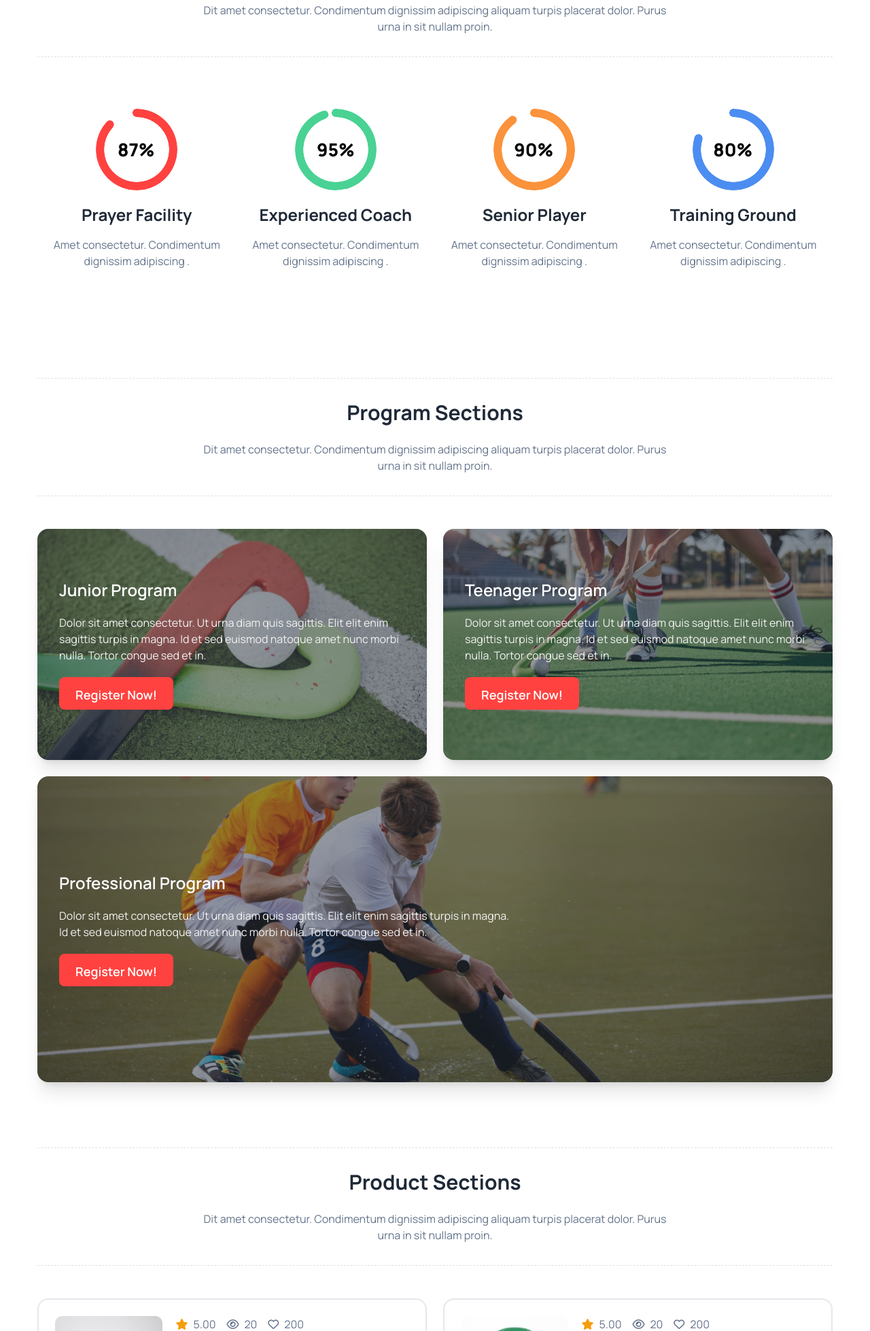
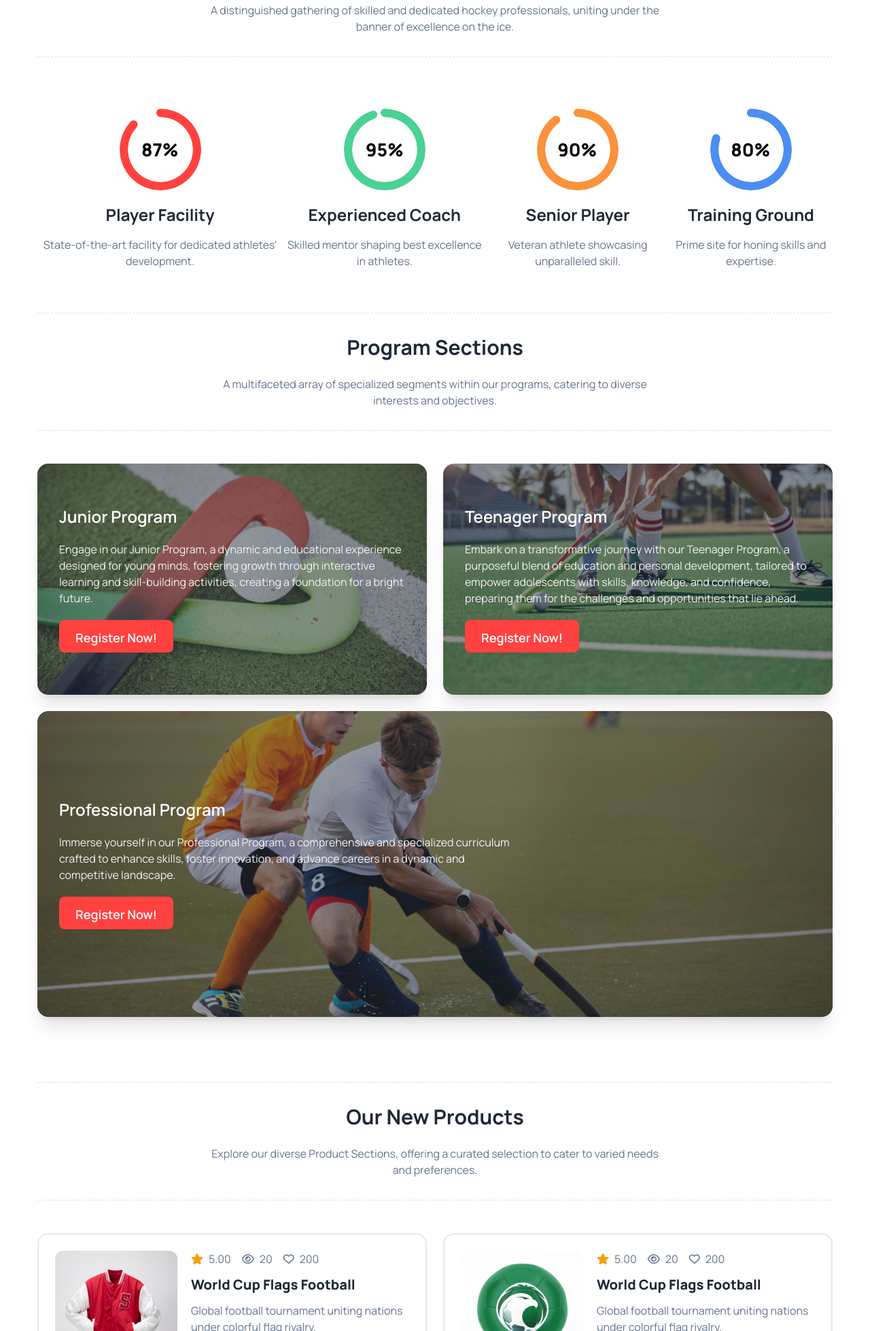
Before and after one commit to hbmubin/Hockeys-A3, a plain HTML site: page index.html in a window 1280 px wide. Shown: the part 842-2800 px from the top of the page at 68% size. Drawn offline with nearby package versions, Linux system fonts and the light colour scheme.

Commit message:
meaningful text added

```diff
--- a/index.html
+++ b/index.html
@@ -53,7 +53,7 @@
       p {
         color: #7b7b7b;
       }
-      .programCardContainer p{
+      .programCardContainer p {
         color: #f2f2f2;
       }
     </style>
@@ -190,8 +190,8 @@
             Meet all the heroes from the field
           </h2>
           <p class="text-slate-500 mt-4 md:w-[500px]">
-            Dit amet consectetur. Condimentum dignissim adipiscing aliquam
-            turpis placerat dolor. Purus urna in sit nullam proin.
+            Embark on a journey to encounter and celebrate the inspiring heroes
+            making a difference in various fields.
           </p>
         </div>
       </div>
@@ -207,70 +207,75 @@
               Professional Hockeys Club
             </h2>
             <p class="md:w-7/12 mx-auto text-slate-500 mt-4">
-              Dit amet consectetur. Condimentum dignissim adipiscing aliquam
-              turpis placerat dolor. Purus urna in sit nullam proin.
+              A distinguished gathering of skilled and dedicated hockey
+              professionals, uniting under the banner of excellence on the ice.
             </p>
           </div>
           <div
-            class="progressBoxContainer flex flex-col items-center gap-52 md:gap-0 md:flex-row md:justify-around pt-12"
+            class="progressBoxContainer flex flex-col items-center gap-20 md:gap-0 md:flex-row md:justify-around pt-12"
           >
-            <div
+            <div class="progressBox flex flex-col justify-center items-center">
+              <div
               class="radial-progress primary scale-150"
               style="--value: 87"
               role="progressbar"
             >
               <span class="text-black font-extrabold scale-110"> 87%</span>
             </div>
-            <div
+            <div class="text-center">
+              <h2 class="font-bold text-2xl pt-10 pb-4">Player Facility</h2>
+              <p class="text-slate-500 md:w-auto w-9/12 mx-auto">
+                State-of-the-art facility for dedicated athletes' development.
+              </p>
+            </div>
+            </div>
+            <div class="progressBox flex flex-col justify-center items-center">
+              <div
               class="radial-progress text-[#49D293] scale-150"
               style="--value: 95"
               role="progressbar"
             >
               <span class="text-black font-extrabold scale-110"> 95%</span>
             </div>
-            <div
+            <div class="text-center">
+              <h2 class="font-bold text-2xl pt-10 pb-4">Experienced Coach</h2>
+              <p class="text-slate-500 md:w-auto w-9/12 mx-auto">
+                Skilled mentor shaping best excellence in athletes.
+              </p>
+            </div>
+            </div>
+            <div class="progressBox flex flex-col justify-center items-center">
+              <div
               class="radial-progress text-orange-400 scale-150"
               style="--value: 90"
               role="progressbar"
             >
               <span class="text-black font-extrabold scale-110"> 90%</span>
             </div>
-            <div
+            <div class="text-center">
+              <h2 class="font-bold text-2xl pt-10 pb-4">Senior Player</h2>
+              <p class="text-slate-500 md:w-auto w-9/12 mx-auto">
+                Veteran athlete showcasing unparalleled skill.
+              </p>
+            </div>
+            </div>
+            <div class="progressBox flex flex-col justify-center items-center">
+              <div
               class="radial-progress text-[#4C8DF1] scale-150"
               style="--value: 80"
               role="progressbar"
             >
               <span class="text-black font-extrabold scale-110"> 80%</span>
             </div>
-          </div>
-          <div
-            class="progressContent flex md:flex-row flex-col relative md:translate-y-0 -translate-y-[860px] items-center md:gap-0 gap-[150px] text-center md:justify-around pb-24 md:h-auto h-0 md:line-b"
-          >
-            <div>
-              <h2 class="font-bold text-2xl pt-10 pb-4">Prayer Facility</h2>
+            <div class="text-center">
+              <h2 class="font-bold text-2xl pt-10 pb-4">Training Ground</h2>
               <p class="text-slate-500 md:w-auto w-9/12 mx-auto">
-                Amet consectetur. Condimentum dignissim adipiscing .
+                Prime site for honing skills and expertise.
               </p>
             </div>
-            <div>
-              <h2 class="font-bold text-2xl pt-10 pb-4">Experienced Coach</h2>
-              <p class="text-slate-500 md:w-auto w-9/12 mx-auto">
-                Amet consectetur. Condimentum dignissim adipiscing .
-              </p>
-            </div>
-            <div>
-              <h2 class="font-bold text-2xl pt-10 pb-4">Senior Player</h2>
-              <p class="text-slate-500 md:w-auto w-9/12 mx-auto">
-                Amet consectetur. Condimentum dignissim adipiscing .
-              </p>
-            </div>
-            <div class="">
-              <h2 class="font-bold text-2xl pt-10 pb-4">Training Ground</h2>
-              <p class="text-slate-500 md:w-auto w-9/12 mx-auto">
-                Amet consectetur. Condimentum dignissim adipiscing .
-              </p>
             </div>
           </div>
+
         </div>
       </section>
       <!-- PROGRAM SECTION -->
@@ -279,8 +284,8 @@
           <div class="programHeader text-center py-8 line-b mt-16 line-t">
             <h2 class="font-bold text-3xl mb-6">Program Sections</h2>
             <p class="md:w-7/12 mx-auto text-slate-500">
-              Dit amet consectetur. Condimentum dignissim adipiscing aliquam
-              turpis placerat dolor. Purus urna in sit nullam proin.
+              A multifaceted array of specialized segments within our programs,
+              catering to diverse interests and objectives.
             </p>
           </div>
           <div
@@ -295,9 +300,10 @@
               <div class="card-body justify-center gap-5">
                 <h2 class="card-title text-white text-2xl">Junior Program</h2>
                 <p class="flex-grow-0">
-                  Dolor sit amet consectetur. Ut urna diam quis sagittis. Elit
-                  elit enim sagittis turpis in magna. Id et sed euismod natoque
-                  amet nunc morbi nulla. Tortor congue sed et in.
+                  Engage in our Junior Program, a dynamic and educational
+                  experience designed for young minds, fostering growth through
+                  interactive learning and skill-building activities, creating a
+                  foundation for a bright future.
                 </p>
                 <button class="text-left">
                   <a
@@ -316,9 +322,11 @@
               <div class="card-body justify-center gap-5">
                 <h2 class="card-title text-white text-2xl">Teenager Program</h2>
                 <p class="flex-grow-0">
-                  Dolor sit amet consectetur. Ut urna diam quis sagittis. Elit
-                  elit enim sagittis turpis in magna. Id et sed euismod natoque
-                  amet nunc morbi nulla. Tortor congue sed et in.
+                  Embark on a transformative journey with our Teenager Program,
+                  a purposeful blend of education and personal development,
+                  tailored to empower adolescents with skills, knowledge, and
+                  confidence, preparing them for the challenges and
+                  opportunities that lie ahead.
                 </p>
                 <button class="text-left">
                   <a
@@ -339,9 +347,10 @@
                   Professional Program
                 </h2>
                 <p class="flex-grow-0 md:w-3/5">
-                  Dolor sit amet consectetur. Ut urna diam quis sagittis. Elit
-                  elit enim sagittis turpis in magna. Id et sed euismod natoque
-                  amet nunc morbi nulla. Tortor congue sed et in.
+                  Immerse yourself in our Professional Program, a comprehensive
+                  and specialized curriculum crafted to enhance skills, foster
+                  innovation, and advance careers in a dynamic and competitive
+                  landscape.
                 </p>
                 <button class="text-left">
                   <a
@@ -358,10 +367,10 @@
       <section class="productSection">
         <div class="productContainer xl:w-[1170px] w-11/12 mx-auto">
           <div class="productHeader text-center py-8 line-b">
-            <h2 class="font-bold text-3xl mb-6">Product Sections</h2>
+            <h2 class="font-bold text-3xl mb-6">Our New Products</h2>
             <p class="md:w-7/12 mx-auto text-slate-500">
-              Dit amet consectetur. Condimentum dignissim adipiscing aliquam
-              turpis placerat dolor. Purus urna in sit nullam proin.
+              Explore our diverse Product Sections, offering a curated selection
+              to cater to varied needs and preferences.
             </p>
           </div>
           <div
@@ -371,7 +380,7 @@
               <div class="productCardImage">
                 <img class="w-full" src="Images/fifth.png" alt="" />
               </div>
-              <div class="productCardContent md:ml-5">
+              <div class="productCardContent md:ml-5 flex-1">
                 <div class="productTopIcon flex gap-4 md:mt-0 mt-6">
                   <h2 class="star text-slate-500">
                     <span class="text-amber-500 mr-2"
@@ -391,7 +400,8 @@
                   World Cup Flags Football
                 </h2>
                 <p class="mt-3 mb-4 text-slate-500">
-                  Dolor sit amet consectetur. Ut urna diam quis sagittis.
+                  Global football tournament uniting nations under colorful flag
+                  rivalry.
                 </p>
                 <div
                   class="productBottom flex md:flex-row flex-col md:gap-5 gap-2"
@@ -410,7 +420,7 @@
               <div class="productCardImage">
                 <img class="w-full" src="Images/sixth.png" alt="" />
               </div>
-              <div class="productCardContent md:ml-5">
+              <div class="productCardContent md:ml-5 flex-1">
                 <div class="productTopIcon flex gap-4 md:mt-0 mt-6">
                   <h2 class="star text-slate-500">
                     <span class="text-amber-500 mr-2"
@@ -430,7 +440,8 @@
                   World Cup Flags Football
                 </h2>
                 <p class="mt-3 mb-4 text-slate-500">
-                  Dolor sit amet consectetur. Ut urna diam quis sagittis.
+                  Global football tournament uniting nations under colorful flag
+                  rivalry.
                 </p>
                 <div
                   class="productBottom flex md:flex-row flex-col md:gap-5 gap-2"
@@ -449,7 +460,44 @@
               <div class="productCardImage">
                 <img class="w-full" src="Images/seventh.png" alt="" />
               </div>
-              <div class="productCardContent md:ml-5">
+              <div class="productCardContent md:ml-5 flex-1">
+                <div class="productTopIcon flex gap-4 md:mt-0 mt-6">
+                  <h2 class="star text-slate-500">
+                    <span class="text-amber-500 mr-2"
+                      ><i class="fa-solid fa-star"></i></span
+                    >5.00
+                  </h2>
+                  <h2 class="eye text-slate-500">
+                    <span class="mr-2"><i class="fa-regular fa-eye"></i></span
+                    >20
+                  </h2>
+                  <h2 class="love text-slate-500">
+                    <span class="mr-2"><i class="fa-regular fa-heart"></i></span
+                    >200
+                  </h2>
+                </div>
+                <h2 class="text-xl font-extrabold mt-3">Cap For Hockeys</h2>
+                <p class="mt-3 mb-4 text-slate-500">
+                  Fashionable caps designed for avid hockey fans.
+                </p>
+                <div
+                  class="productBottom flex md:flex-row flex-col md:gap-5 gap-2"
+                >
+                  <h2 class="price text-red-500 font-extrabold">
+                    Price - $22.00
+                  </h2>
+                  <h2 class="delivery text-slate-500">
+                    <span class="mr-2"><i class="fa-solid fa-truck"></i></span
+                    >Delivery Free : Free
+                  </h2>
+                </div>
+              </div>
+            </div>
+            <div class="card w-auto bg-base-100 border-2 p-6 flex md:flex-row">
+              <div class="productCardImage">
+                <img class="w-full" src="Images/eighth.png" alt="" />
+              </div>
+              <div class="productCardContent md:ml-5 flex-1">
                 <div class="productTopIcon flex gap-4 md:mt-0 mt-6">
                   <h2 class="star text-slate-500">
                     <span class="text-amber-500 mr-2"
@@ -469,7 +517,8 @@
                   World Cup Flags Football
                 </h2>
                 <p class="mt-3 mb-4 text-slate-500">
-                  Dolor sit amet consectetur. Ut urna diam quis sagittis.
+                  Global football tournament uniting nations under colorful flag
+                  rivalry.
                 </p>
                 <div
                   class="productBottom flex md:flex-row flex-col md:gap-5 gap-2"
@@ -486,9 +535,9 @@
             </div>
             <div class="card w-auto bg-base-100 border-2 p-6 flex md:flex-row">
               <div class="productCardImage">
-                <img class="w-full" src="Images/eighth.png" alt="" />
+                <img class="w-full" src="Images/ninth.png" alt="" />
               </div>
-              <div class="productCardContent md:ml-5">
+              <div class="productCardContent md:ml-5 flex-1">
                 <div class="productTopIcon flex gap-4 md:mt-0 mt-6">
                   <h2 class="star text-slate-500">
                     <span class="text-amber-500 mr-2"
@@ -508,7 +557,8 @@
                   World Cup Flags Football
                 </h2>
                 <p class="mt-3 mb-4 text-slate-500">
-                  Dolor sit amet consectetur. Ut urna diam quis sagittis.
+                  Global football tournament uniting nations under colorful flag
+                  rivalry.
                 </p>
                 <div
                   class="productBottom flex md:flex-row flex-col md:gap-5 gap-2"
@@ -525,9 +575,9 @@
             </div>
             <div class="card w-auto bg-base-100 border-2 p-6 flex md:flex-row">
               <div class="productCardImage">
-                <img class="w-full" src="Images/ninth.png" alt="" />
+                <img class="w-full" src="Images/tenth.png" alt="" />
               </div>
-              <div class="productCardContent md:ml-5">
+              <div class="productCardContent md:ml-5 flex-1">
                 <div class="productTopIcon flex gap-4 md:mt-0 mt-6">
                   <h2 class="star text-slate-500">
                     <span class="text-amber-500 mr-2"
@@ -547,46 +597,8 @@
                   World Cup Flags Football
                 </h2>
                 <p class="mt-3 mb-4 text-slate-500">
-                  Dolor sit amet consectetur. Ut urna diam quis sagittis.
-                </p>
-                <div
-                  class="productBottom flex md:flex-row flex-col md:gap-5 gap-2"
-                >
-                  <h2 class="price text-red-500 font-extrabold">
-                    Price - $22.00
-                  </h2>
-                  <h2 class="delivery text-slate-500">
-                    <span class="mr-2"><i class="fa-solid fa-truck"></i></span
-                    >Delivery Free : Free
-                  </h2>
-                </div>
-              </div>
-            </div>
-            <div class="card w-auto bg-base-100 border-2 p-6 flex md:flex-row">
-              <div class="productCardImage">
-                <img class="w-full" src="Images/tenth.png" alt="" />
-              </div>
-              <div class="productCardContent md:ml-5">
-                <div class="productTopIcon flex gap-4 md:mt-0 mt-6">
-                  <h2 class="star text-slate-500">
-                    <span class="text-amber-500 mr-2"
-                      ><i class="fa-solid fa-star"></i></span
-                    >5.00
-                  </h2>
-                  <h2 class="eye text-slate-500">
-                    <span class="mr-2"><i class="fa-regular fa-eye"></i></span
-                    >20
-                  </h2>
-                  <h2 class="love text-slate-500">
-                    <span class="mr-2"><i class="fa-regular fa-heart"></i></span
-                    >200
-                  </h2>
-                </div>
-                <h2 class="text-xl font-extrabold mt-3">
-                  World Cup Flags Football
-                </h2>
-                <p class="mt-3 mb-4 text-slate-500">
-                  Dolor sit amet consectetur. Ut urna diam quis sagittis.
+                  Global football tournament uniting nations under colorful flag
+                  rivalry.
                 </p>
                 <div
                   class="productBottom flex md:flex-row flex-col md:gap-5 gap-2"
@@ -610,8 +622,9 @@
           <div class="questionHeader py-8 text-center line-b">
             <h2 class="text-3xl font-extrabold">Clients Question</h2>
             <p class="md:w-[600px] mx-auto mt-6">
-              Dit amet consectetur. Condimentum dignissim adipiscing aliquam
-              turpis placerat dolor. Purus urna in sit nullam proin.
+              Diligently responding to and resolving queries, the "Clients
+              Question" initiative ensures a client-centric approach, fostering
+              satisfaction through effective communication.
             </p>
           </div>
           <div
@@ -628,8 +641,8 @@
                 </div>
                 <div class="collapse-content">
                   <p class="text-sm md:w-[500px]">
-                    Dolor sit amet consectetur. Ut urna diam quis sagittis. Elit
-                    elit enim sagittis turpis in magna.
+                    Discover the superior quality and innovation embodied in
+                    "Our Equipment," designed to elevate performance.
                   </p>
                 </div>
               </div>
@@ -640,8 +653,9 @@
                 </div>
                 <div class="collapse-content">
                   <p class="text-sm md:w-[500px]">
-                    Dolor sit amet consectetur. Ut urna diam quis sagittis. Elit
-                    elit enim sagittis turpis in magna.
+                    Elevate your skills on the ice with "Hockey Training," a
+                    comprehensive program designed for players seeking
+                    excellence in the game.
                   </p>
                 </div>
               </div>
@@ -652,8 +666,9 @@
                 </div>
                 <div class="collapse-content">
                   <p class="text-sm md:w-[500px]">
-                    Dolor sit amet consectetur. Ut urna diam quis sagittis. Elit
-                    elit enim sagittis turpis in magna.
+                    Personalized excellence awaits in "Private Lessons,"
+                    tailored to enhance skills and elevate performance with
+                    individualized instruction.
                   </p>
                 </div>
               </div>
@@ -662,8 +677,8 @@
                 <div class="collapse-title font-bold text-lg">Ski Touring</div>
                 <div class="collapse-content">
                   <p class="text-sm md:w-[500px]">
-                    Dolor sit amet consectetur. Ut urna diam quis sagittis. Elit
-                    elit enim sagittis turpis in magna.
+                    Embark on exhilarating adventures with "Ski Touring," where
+                    nature meets thrill in an exploration of snowy landscapes.
                   </p>
                 </div>
               </div>
@@ -672,8 +687,9 @@
                 <div class="collapse-title font-bold text-lg">Booking</div>
                 <div class="collapse-content">
                   <p class="text-sm md:w-[500px]">
-                    Dolor sit amet consectetur. Ut urna diam quis sagittis. Elit
-                    elit enim sagittis turpis in magna.
+                    Simplify your experience with seamless and efficient
+                    "Booking," ensuring hassle-free reservations and convenience
+                    at your fingertips.
                   </p>
                 </div>
               </div>
@@ -682,8 +698,9 @@
                 <div class="collapse-title font-bold text-lg">Pricings</div>
                 <div class="collapse-content">
                   <p class="text-sm md:w-[500px]">
-                    Dolor sit amet consectetur. Ut urna diam quis sagittis. Elit
-                    elit enim sagittis turpis in magna.
+                    Navigate through our transparent and competitive "Pricings,"
+                    tailored to offer value and flexibility for your varied
+                    preferences and needs.
                   </p>
                 </div>
               </div>
@@ -697,12 +714,25 @@
           <div class="questionHeader py-8 text-center line-b">
             <h2 class="text-3xl font-extrabold">Get In Touch</h2>
             <p class="md:w-[600px] mx-auto mt-6">
-              Dit amet consectetur. Condimentum dignissim adipiscing aliquam
-              turpis placerat dolor. Purus urna in sit nullam proin.
+              Establish a direct line of communication and engagement by availing yourself of our accessible platform, ensuring a prompt.
+
+
+
+
+
+
+
+
+
+
+
+
             </p>
           </div>
           <div class="getInMiddleContainer mt-12 flex md:flex-row flex-col">
-            <div class="leftContact grid gap-6 md:p-12 p-6 border-[1px] rounded-lg">
+            <div
+              class="leftContact grid gap-6 md:p-12 p-6 border-[1px] rounded-lg"
+            >
               <div
                 class="contactCard h-56 md:w-96 bg-[#bced6d27] rounded-lg p-6 grid items-center"
               >
@@ -731,7 +761,9 @@
                 </div>
               </div>
             </div>
-            <form class="rightForm md:grid md:grid-cols-2 md:flex-1 flex flex-col md:ml-6 gap-6 mt-6 md:mt-0 ">
+            <form
+              class="rightForm md:grid md:grid-cols-2 md:flex-1 flex flex-col md:ml-6 gap-6 mt-6 md:mt-0"
+            >
               <div class="">
                 <label for="name" class="font-bold text-xl">Your Name</label
                 ><br />
@@ -819,8 +851,12 @@
         <div class="col-span-2 pb-10 md:pb-0">
           <h2 class="text-3xl font-extrabold">Get In Touch</h2>
           <p class="md:w-[340px] text-slate-400 mt-4 mb-6">
-            Dit amet consectetur. Condimentum adipiscing aliquam turpis placerat
-            dolor. Purus urna in sit nullam proin.
+            Facilitating seamless communication and personalized assistance for your needs.
+
+
+
+
+
           </p>
           <h2 class="mb-4 text-slate-400">
             <span class="mr-4 text-orange-700"
```
